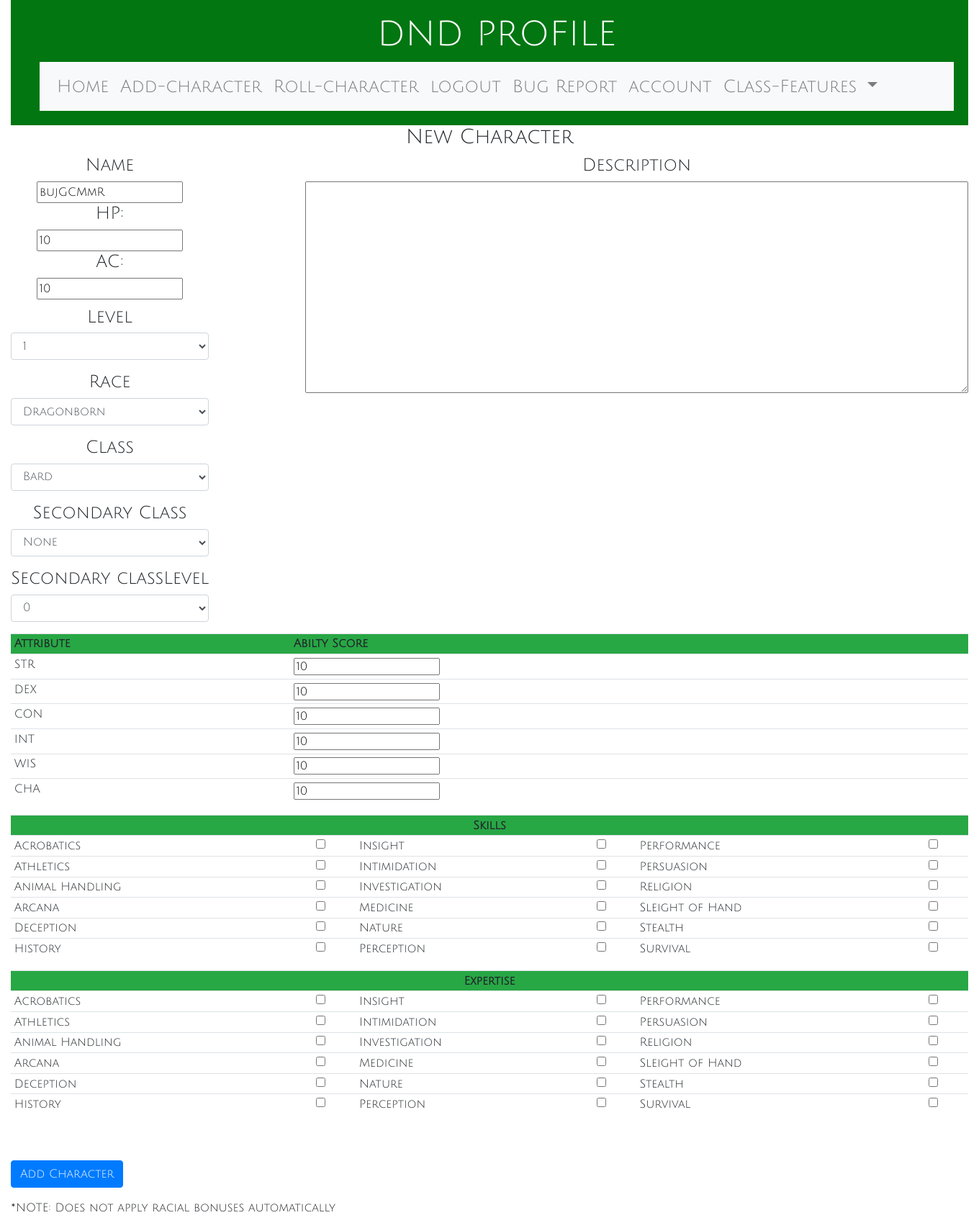
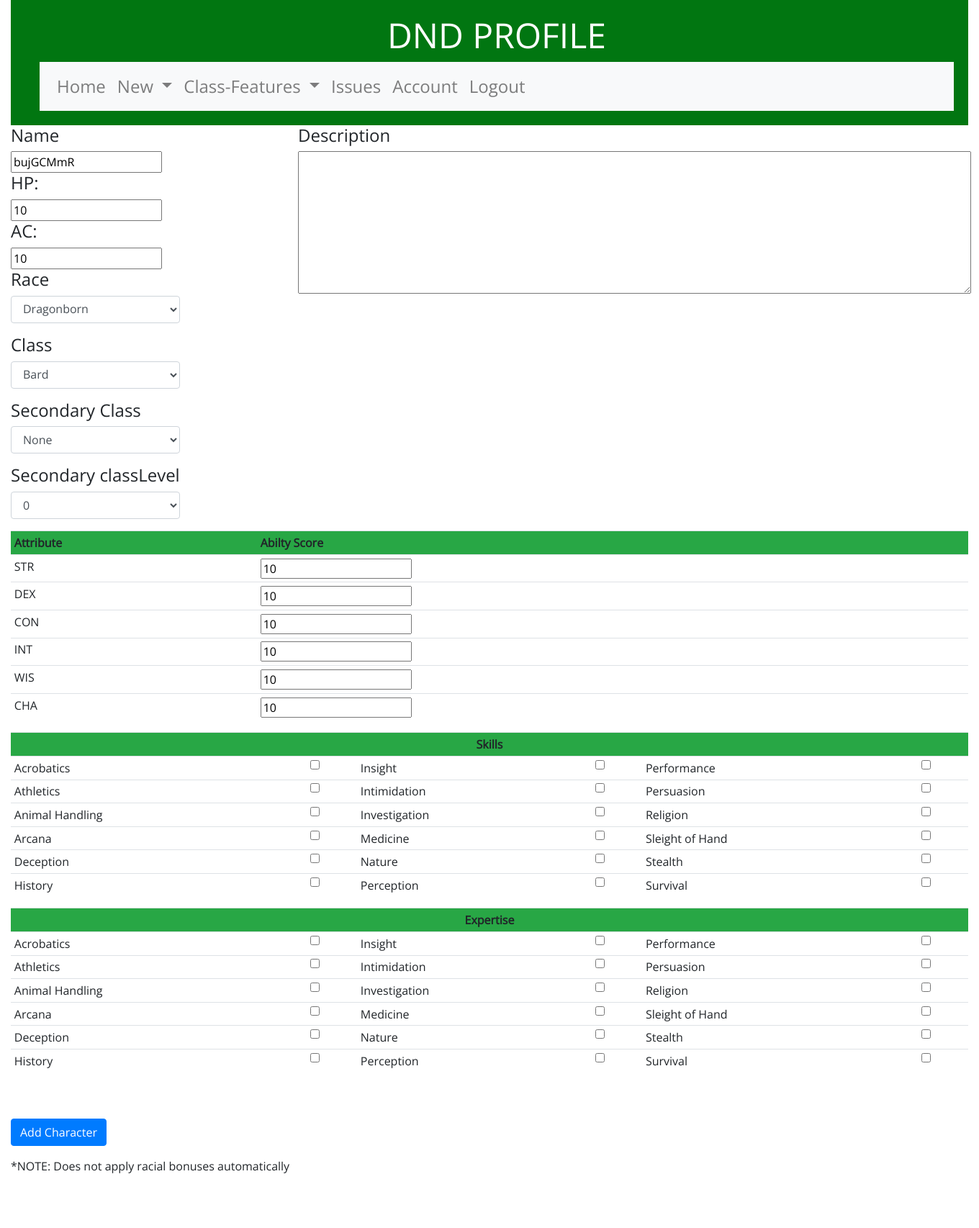
Before and after one commit to dmrobbin/flask_dnd, a Flask app: page /add in a window 1360 px wide. Shown: the whole page at 72% size. After the commit the page ends 1630 px from the top, so only its background shows below. Run offline with Flask 2, Linux system fonts and the light colour scheme; the visitor is signed in with stand-in values (Sample User, id 1); parts of the project's set-up code (start-up, migrations or seed data) failed here and were passed over; some libraries are stand-ins or nearby versions.

Commit message:
added admin controls, changed CSS

```diff
--- a/app.py
+++ b/app.py
@@ -74,6 +74,8 @@ for item in user:
 for item in user:
     ids[str(item.USER_NAME)] = item.id
 
+admins={2}
+
 class User(flask_login.UserMixin):
     pass
 
@@ -138,6 +140,18 @@ def character_list():
     characters = session.query(my_char).filter(my_char.user_id==ids[flask_login.current_user.id]).all()
     return render_template('character_list.html', characters= characters)
 
+
+@app.route('/admin')
+@flask_login.login_required
+def admin_list():
+
+    if ids[flask_login.current_user.id] not in admins:
+        return redirect('/')
+
+    this_char=0
+    characters = session.query(my_char).all()
+    return render_template('character_list.html', characters= characters)
+
 @app.route('/info/<ida>', methods=['POST', 'GET'])
 @flask_login.login_required
 def character_info(ida):
@@ -145,7 +159,7 @@ def character_info(ida):
     character_query = session.query(my_char).filter(my_char.id == ida and my_char.user_id==ids[flask_login.current_user.id])
     character = session.query(my_char).filter(my_char.id == ida and my_char.user_id==ids[flask_login.current_user.id]).one_or_none()
 
-    if ids[flask_login.current_user.id] != 2 and ids[flask_login.current_user.id] != character.user_id:
+    if ids[flask_login.current_user.id] not in admins and ids[flask_login.current_user.id] != character.user_id:
         return redirect('/')
 
     skills_query = session.query(my_skills).filter(my_skills.character_id == character.id and my_skills.user_id==ids[flask_login.current_user.id])
@@ -728,7 +742,7 @@ def bug_report():
 @app.route('/bugs', methods =['GET', 'POST'])
 @flask_login.login_required
 def bug_list():
-    if ids[flask_login.current_user.id]==2:
+    if ids[flask_login.current_user.id] in admins:
         bugs = session.query(my_bugs).all()
         return render_template('bugs_list.html', bugs= bugs)
     else:
--- a/static/css/dnd.css
+++ b/static/css/dnd.css
@@ -6,7 +6,7 @@
 
     h1 a, h2 a, h3 a {
         color: #C25100;
-        font-family: 'Julius Sans One', sans-serif;
+        font-family: 'Open Sans', sans-serif;
 
 
     }
@@ -14,7 +14,7 @@
     body {
         padding-left: 15px;
         padding-right: 15px;
-        font-family: 'Julius Sans One', sans-serif;
+        font-family: 'Open Sans', sans-serif;
     }
     #btnsucc{
       font-size: 10;
@@ -22,7 +22,7 @@
     }
     .unity{
         background-color:#fff;
-        font-family: 'Julius Sans One', sans-serif;
+        font-family: 'Open Sans', sans-serif;
 
     }
 
@@ -48,7 +48,7 @@
         font-size: 36pt;
         text-decoration: none;
         margin-top:0;
-        font-family: 'Julius Sans One', sans-serif;
+        font-family: 'Open Sans', sans-serif;
     }
 
     .content {
@@ -56,7 +56,7 @@
     }
 
     h1, h2, h3, h4 {
-        font-family: 'Julius Sans One', sans-serif;
+        font-family: 'Open Sans', sans-serif;
     }
 
     .date {
@@ -76,7 +76,7 @@
         float: right;
         font-size: 26pt;
         margin-right: 20px;
-        font-family: 'Julius Sans One', sans-serif;
+        font-family: 'Open Sans', sans-serif;
     }
 
     .post {
@@ -87,19 +87,19 @@
         color: #000000;
     }
     form{
-        font-family: 'Julius Sans One', sans-serif;
+        font-family: 'Open Sans', sans-serif;
     }
     li{
-        font-family: 'Julius Sans One', sans-serif;
+        font-family: 'Open Sans', sans-serif;
         font-size: 18pt;
     }
 
     th{
-        font-family: 'Julius Sans One', sans-serif;
+        font-family: 'Open Sans', sans-serif;
     }
 
     tr{
-        font-family: 'Julius Sans One', sans-serif;
+        font-family: 'Open Sans', sans-serif;
     }
 
     .creaton{
@@ -142,7 +142,7 @@
     }
 
     .card-title{
-        font-family: 'Julius Sans One', sans-serif;
+        font-family: 'Open Sans', sans-serif;
     }
 
     .text {
@@ -152,7 +152,7 @@
       white-space: nowrap;
       text-overflow: ellipsis;
       font-size: 12;
-      font-family: 'Julius Sans One', sans-serif;
+      font-family: 'Open Sans', sans-serif;
 
     }
     .custom-file{
--- a/templates/base.html
+++ b/templates/base.html
@@ -7,6 +7,7 @@
        <link rel="stylesheet" type = "text/css" href="/static/css/dnd.css">
         <link rel="stylesheet" href="https://maxcdn.bootstrapcdn.com/bootstrap/4.0.0/css/bootstrap.min.css" integrity="sha384-Gn5384xqQ1aoWXA+058RXPxPg6fy4IWvTNh0E263XmFcJlSAwiGgFAW/dAiS6JXm" crossorigin="anonymous">
         <link href="https://fonts.googleapis.com/css?family=Julius+Sans+One|Marck+Script" rel="stylesheet">
+        <link href="https://fonts.googleapis.com/css?family=Open+Sans:300,300i" rel="stylesheet">
     </head>
     <style>
     #btnsucc{
@@ -28,20 +29,14 @@
                   <li class="nav-item">
                     <a href ="/" class="nav-link">Home</a>
                   </li>
-                  <li class="nav-item">
-                    <a href ="/add" class="nav-link"> Add-character</a>
-                  </li>
-                  <li class="nav-item">
-                    <a class="nav-link" href="/create">Roll-character</a>
-                  </li>
-                  <li class="nav-item">
-                    <a class="nav-link" href="/logout">logout</a>
-                  </li>
-                  <li class="nav-item">
-                    <a class="nav-link" href="/bug_report">Bug Report</a>
-                  </li>
-                  <li class="nav-item">
-                    <a class="nav-link" href="/account">account</a>
+                  <li class="nav-item dropdown">
+                    <a class="nav-link dropdown-toggle" href="/class_features" id="navbarDropdownMenuLink" data-toggle="dropdown" aria-haspopup="true" aria-expanded="false">
+                      New
+                    </a>
+                    <div class="dropdown-menu" aria-labelledby="navbarDropdownMenuLink">
+                      <a class="dropdown-item" href="/add">Existing Character</a>
+                      <a class="dropdown-item" href="/create">Roll New Character</a>
+                    </div>
                   </li>
                   <li class="nav-item dropdown">
                     <a class="nav-link dropdown-toggle" href="/class_features" id="navbarDropdownMenuLink" data-toggle="dropdown" aria-haspopup="true" aria-expanded="false">
@@ -62,6 +57,15 @@
                       <a class="dropdown-item" href="/class_details/Wizard">Wizard</a>
                     </div>
                   </li>
+                  <li class="nav-item">
+                    <a class="nav-link" href="/bug_report">Issues</a>
+                  </li>
+                  <li class="nav-item">
+                    <a class="nav-link" href="/account">Account</a>
+                  </li>
+                  <li class="nav-item">
+                    <a class="nav-link" href="/logout">Logout</a>
+                  </li>
                 </ul>
               </div>
             </nav>
@@ -74,6 +78,5 @@
         <script src="https://code.jquery.com/jquery-3.2.1.slim.min.js" integrity="sha384-KJ3o2DKtIkvYIK3UENzmM7KCkRr/rE9/Qpg6aAZGJwFDMVNA/GpGFF93hXpG5KkN" crossorigin="anonymous"></script>
         <script src="https://cdnjs.cloudflare.com/ajax/libs/popper.js/1.12.9/umd/popper.min.js" integrity="sha384-ApNbgh9B+Y1QKtv3Rn7W3mgPxhU9K/ScQsAP7hUibX39j7fakFPskvXusvfa0b4Q" crossorigin="anonymous"></script>
         <script src="https://maxcdn.bootstrapcdn.com/bootstrap/4.0.0/js/bootstrap.min.js" integrity="sha384-JZR6Spejh4U02d8jOt6vLEHfe/JQGiRRSQQxSfFWpi1MquVdAyjUar5+76PVCmYl" crossorigin="anonymous"></script>
-
 	</body>
 </html>
--- a/templates/bug_report.html
+++ b/templates/bug_report.html
@@ -11,9 +11,7 @@
 	<textarea name = "description" cols="100" rows="12"></textarea>
 </center>
 	<br><br>
-
-	<br><br>
-	<button type="submit" value="Add Bug" class="btn btn-primary">Report Bug</button>
+	<center><button type="submit" value="Add Bug" class="btn btn-primary">Report Bug</button></center>
 </form>
 
 {% endblock %}
--- a/templates/character_add.html
+++ b/templates/character_add.html
@@ -2,43 +2,16 @@
 
 {% block content %}
 <form method="post" action="">
-	<center>
-		<h3> New Character </h3>
-	<div style="float:left; max-width: 30%">
-	<div style="padding-bottom: 10">
+
+	<div style="float:left">
+
 			<h4>Name</h4>
-		<input type="text" name="name" autocomplete="off" id="nm">
+
+			<input type="text" name="name" id='nm'>
 			<h4>HP:</h4>
 			<input type="text" name="hp" value="10">
 			<h4>AC:</h4>
 			<input type="text" name="ac" value="10">
-	</div>
-	<h4>Level</h4>
-	<div class="form-group">
-		<select name="level" class="form-control">
-			<option value="1">1</option>
-			<option value="2">2</option>
-			<option value="3">3</option>
-			<option value="4">4</option>
-			<option value="5">5</option>
-			<option value="6">6</option>
-			<option value="7">7</option>
-			<option value="8">8</option>
-			<option value="9">9</option>
-			<option value="10">10</option>
-			<option value="11">11</option>
-			<option value="12">12</option>
-			<option value="13">13</option>
-			<option value="14">14</option>
-			<option value="15">15</option>
-			<option value="16">16</option>
-			<option value="17">17</option>
-			<option value="18">18</option>
-			<option value="19">19</option>
-			<option value="20">20</option>
-		</select>
-	</div>
-
 			<h4>Race</h4>
 
 			<div class="form-group">
@@ -119,15 +92,17 @@
 			<option value="19">19</option>
 			<option value="20">20</option>
 		</select>
+	</div>
 
 		</div>
-</center>
-<div style="float:right; width:70%%">
-<center>
+
+
+
+		<div style="float:right; width:70%">
 				<h4>Description</h4>
 
-	<textarea name = "description" cols="100" rows="12"></textarea>
-</center>
+				<textarea name = "description" cols="100" rows="8"></textarea>
+
 		</div>
 	<br><br>
 
--- a/templates/character_create.html
+++ b/templates/character_create.html
@@ -3,7 +3,7 @@
 {% block content %}
 
 <body>
-	<center><h3> Level 1 Character </h3></center>
+
 <form method="post" action="">
 
 	<div style="float:left">
@@ -50,7 +50,7 @@
 				</select>
 			</div>
 		</div>
-		<div style="float:right; width:70%%">
+		<div style="float:right; width:70%">
 				<h4>Description</h4>
 
 				<textarea name = "description" cols="100" rows="8"></textarea>
```
Also changed, not shown: local_version.py (+16 -2 lines), templates/character_info.html (+8 -8 lines), tests/test_practice.py (added, +37 -0 lines), tests/test_practive.py (deleted, +0 -4 lines), tox.ini (added, +15 -0 lines), setup.py (added), 3 other files. Lines whose indentation alone changed are shown as unchanged.
